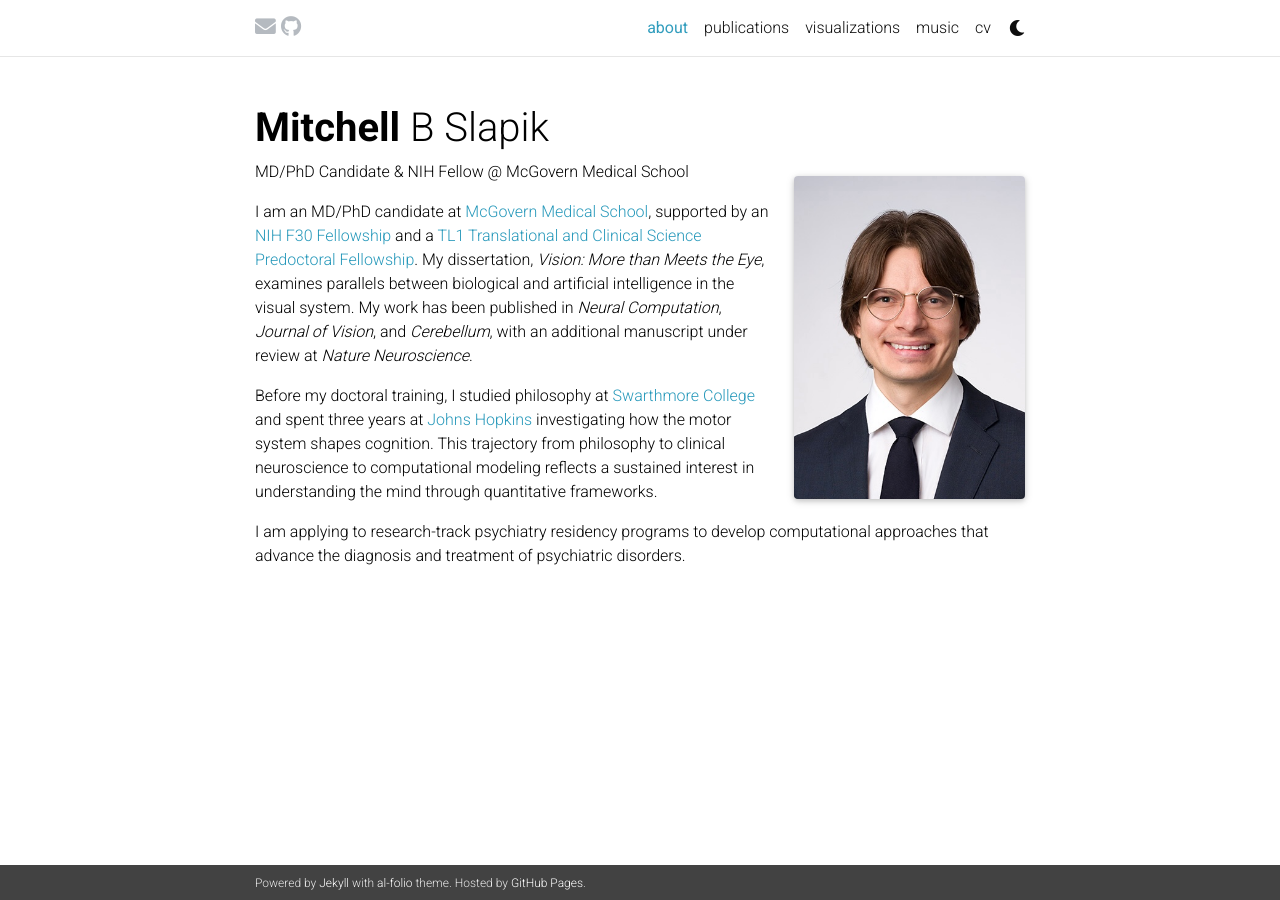
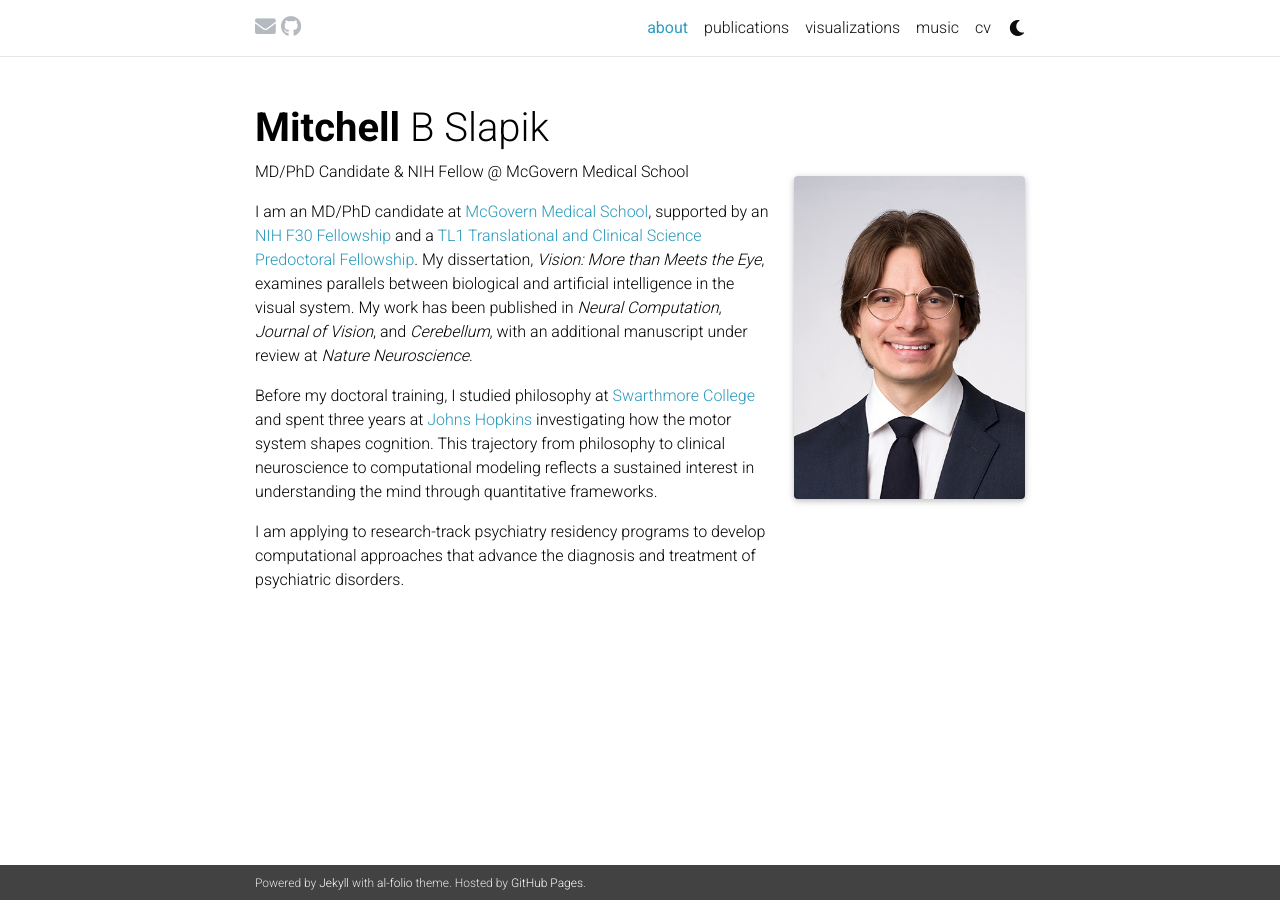
Before and after one commit to mitchellslapik/mitchellslapik.github.io, a Jekyll site: the page built from _pages/about.md, in a window 1280 px wide. Built offline with Jekyll 4.4.1, drawn with Linux system fonts in a browser that asks for light colours; full-size pictures stand in for the smaller copies a plugin makes; comment, search, counter and statistics services are not loaded; a style sheet for code colours, icons or effects is not loaded.

Commit message:
Update _base.scss

```diff
--- a/_sass/_base.scss
+++ b/_sass/_base.scss
@@ -115,13 +115,20 @@ blockquote {
       p { display: block; }
     }
   }
+}
 
-  // Prevent text from wrapping under the profile photo
-  .post.about > .row,
-  .post-content > .row {
-    display: flex;
-    flex-wrap: nowrap;
-    align-items: flex-start;
+// Prevent text from wrapping under the floated profile photo
+@media (min-width: 576px) {
+  .profile.float-right {
+    shape-outside: inset(0);
+  }
+
+  // Force the about-page text to start a new block context
+  // that doesn't wrap around the floated photo
+  .profile.float-right ~ p,
+  .profile.float-right + p,
+  .profile.float-right ~ div {
+    overflow: hidden;
   }
 }
 
```
